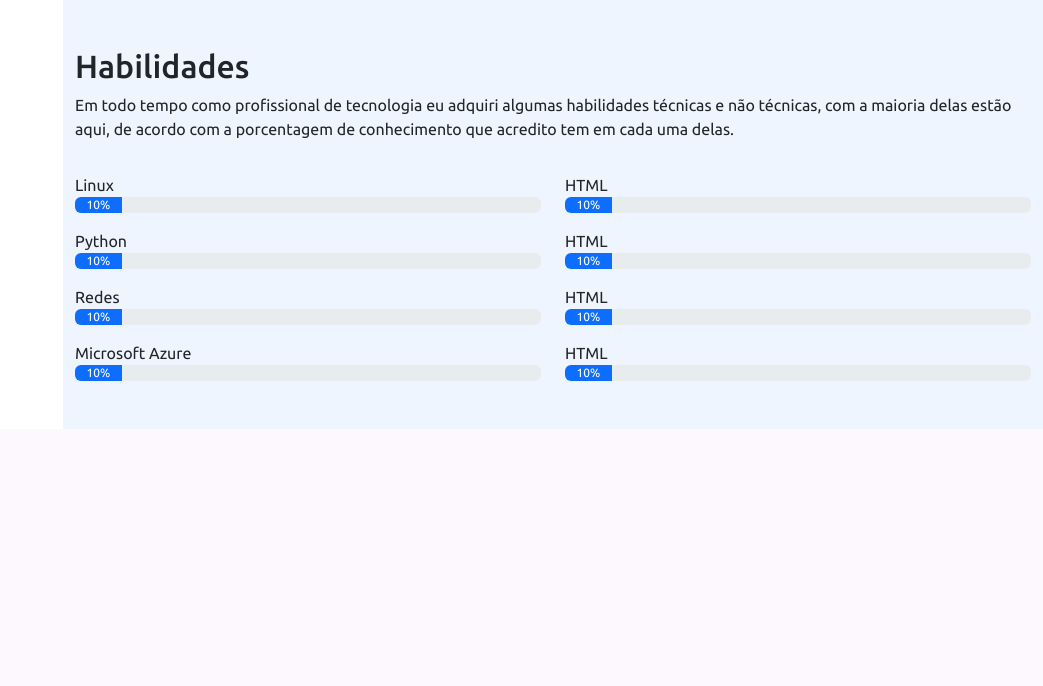
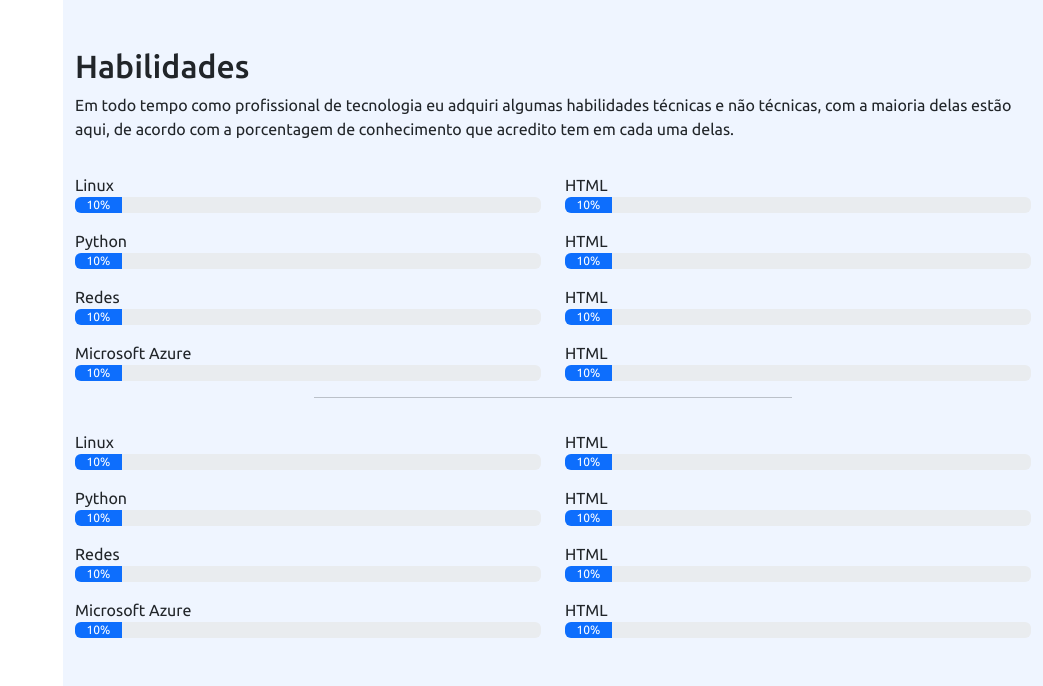
Before and after one commit to rodten23/portal_rodten23, a Flask app: page / in a window 1280 px wide. Shown: the part 1348-2034 px from the top of the page, without its empty margins (237-1280 px from the left). Before the commit the page ends 1777 px from the top, so only its background shows below. Run offline with Flask 3, Linux system fonts and the light colour scheme; some libraries are stand-ins or nearby versions.

Commit message:
:sparkles: feat: Inclusão de área para habilidades não técnicas e separador entre grupo de habilidades.

```diff
--- a/templates/index.html
+++ b/templates/index.html
@@ -194,6 +194,49 @@
                     </div>
 
                 </div>
+
+                <hr class="w-50 me-auto ms-auto">
+
+                <div class="row">
+                    <div class="col-md-6">
+                        <p class="mt-3 mb-0" id="habilidade">Linux</p>
+                        <div class="progress" role="progressbar" aria-label="Example with label" aria-valuenow="10" aria-valuemin="0" aria-valuemax="100">
+                            <div class="progress-bar" style="width: 10%">10%</div>
+                        </div>
+                        <p class="mt-3 mb-0" id="habilidade">Python</p>
+                        <div class="progress" role="progressbar" aria-label="Example with label" aria-valuenow="10" aria-valuemin="0" aria-valuemax="100">
+                            <div class="progress-bar" style="width: 10%">10%</div>
+                        </div>
+                        <p class="mt-3 mb-0" id="habilidade">Redes</p>
+                        <div class="progress" role="progressbar" aria-label="Example with label" aria-valuenow="10" aria-valuemin="0" aria-valuemax="100">
+                            <div class="progress-bar" style="width: 10%">10%</div>
+                        </div>
+                        <p class="mt-3 mb-0" id="habilidade">Microsoft Azure</p>
+                        <div class="progress" role="progressbar" aria-label="Example with label" aria-valuenow="10" aria-valuemin="0" aria-valuemax="100">
+                            <div class="progress-bar" style="width: 10%">10%</div>
+                        </div>
+                    </div>
+
+                    <div class="col-md-6">
+                        <p class="mt-3 mb-0" id="habilidade">HTML</p>
+                        <div class="progress" role="progressbar" aria-label="Example with label" aria-valuenow="10" aria-valuemin="0" aria-valuemax="100">
+                            <div class="progress-bar" style="width: 10%">10%</div>
+                        </div>
+                        <p class="mt-3 mb-0" id="habilidade">HTML</p>
+                        <div class="progress" role="progressbar" aria-label="Example with label" aria-valuenow="10" aria-valuemin="0" aria-valuemax="100">
+                            <div class="progress-bar" style="width: 10%">10%</div>
+                        </div>
+                        <p class="mt-3 mb-0" id="habilidade">HTML</p>
+                        <div class="progress" role="progressbar" aria-label="Example with label" aria-valuenow="10" aria-valuemin="0" aria-valuemax="100">
+                            <div class="progress-bar" style="width: 10%">10%</div>
+                        </div>
+                        <p class="mt-3 mb-0" id="habilidade">HTML</p>
+                        <div class="progress" role="progressbar" aria-label="Example with label" aria-valuenow="10" aria-valuemin="0" aria-valuemax="100">
+                            <div class="progress-bar" style="width: 10%">10%</div>
+                        </div>
+                    </div>
+
+                </div>
             </div>
 
 
```
